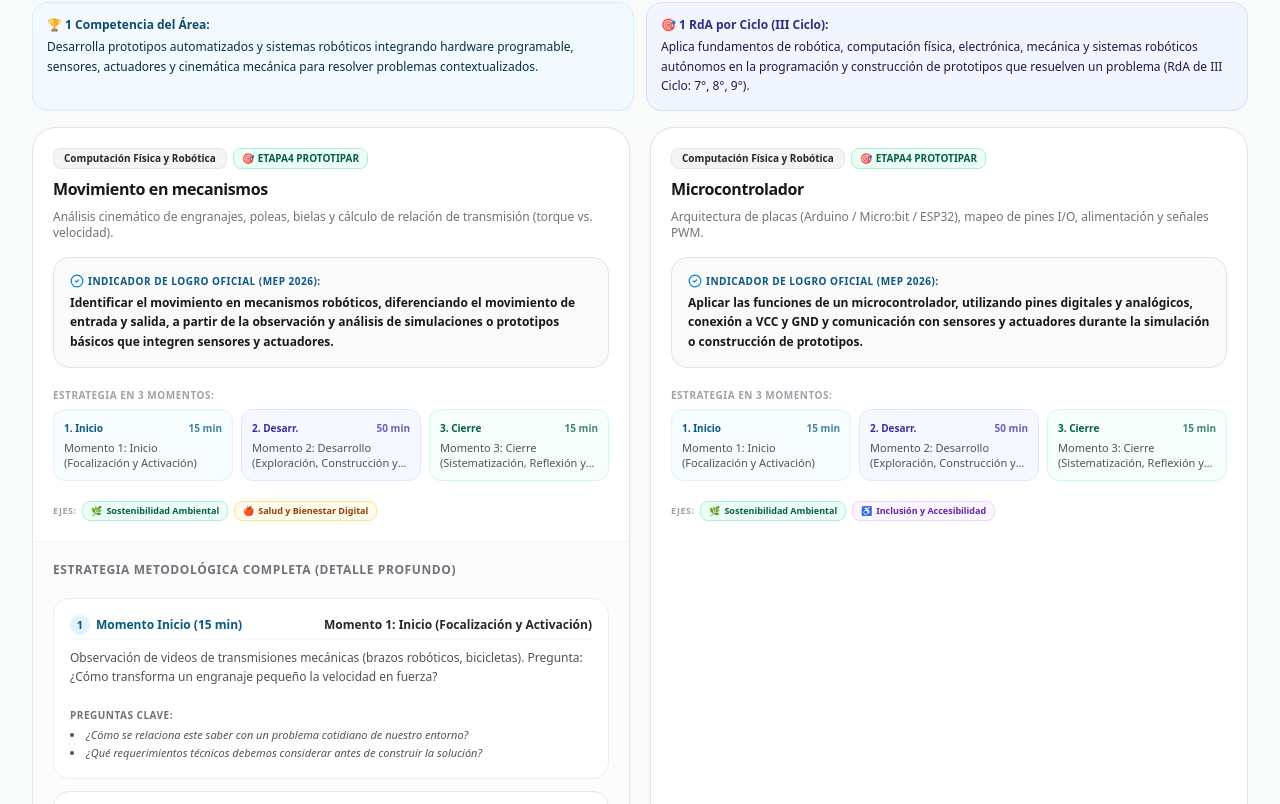
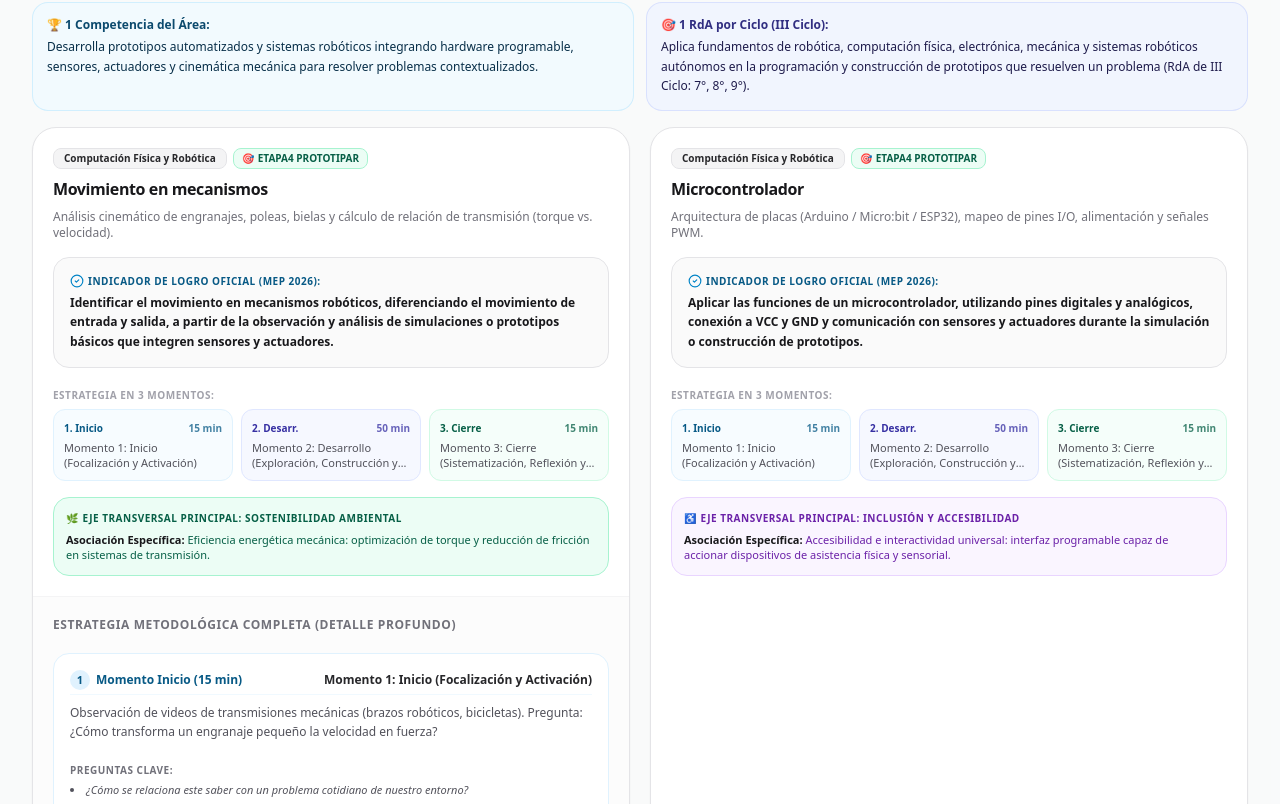
Before and after one commit to albustor/propuestanoveno2027, a Next.js app: page / in a window 1280 px wide. Shown: the part 956-1760 px from the top of the page. Built offline with nearby package versions, Linux system fonts and the light colour scheme.

Commit message:
feat: alineacion de indicadores con etapas Design Thinking y asociacion especifica de ejes transversales

```diff
--- a/src/components/Modulo1/Modulo1View.tsx
+++ b/src/components/Modulo1/Modulo1View.tsx
@@ -3,7 +3,7 @@
 import React, { useState } from 'react';
 import { MODULOS_NOVENO_OFICIAL } from '../../data/curriculoNovenoOficial';
 import { PROYECTOS_SEMESTRALES_NOVENO } from '../../data/proyectoFasesEtapasData';
-import { EJES_TRANSVERSALES_OFICIALES, MAPEO_EJES_POR_SABER } from '../../data/ejesTransversalesData';
+import { EJES_TRANSVERSALES_OFICIALES, MAPEO_EJES_POR_SABER, getEjeEspecificoParaSaber } from '../../data/ejesTransversalesData';
 import {
   Cpu,
   Code,
@@ -410,24 +410,26 @@ export const Modulo1View: React.FC = () => {
                             </div>
                           </div>
 
-                          {/* Ejes Transversales */}
-                          <div className="flex flex-wrap items-center gap-1.5 pt-1">
-                            <span className="text-[9px] font-bold text-zinc-400 uppercase tracking-wider">Ejes:</span>
-                            {(MAPEO_EJES_POR_SABER[saber.id] || []).map((ejeId) => {
-                              const cfg = EJES_TRANSVERSALES_OFICIALES[ejeId];
-                              if (!cfg) return null;
-                              return (
-                                <span
-                                  key={ejeId}
-                                  className={`px-2 py-0.5 rounded-lg text-[9px] font-bold border flex items-center gap-1 ${cfg.bgLight}`}
-                                  title={cfg.nombre}
-                                >
-                                  <span>{ejeId === 'sostenibilidad_ambiental' ? '🌿' : ejeId === 'inclusion_derechos' ? '♿' : ejeId === 'salud_bienestar_digital' ? '🍎' : '🛡️'}</span>
-                                  <span>{cfg.nombreCorto}</span>
-                                </span>
-                              );
-                            })}
-                          </div>
+                          {/* Eje Transversal Principal Específico y Secundarios */}
+                          {(() => {
+                            const ejeEsp = getEjeEspecificoParaSaber(saber.id);
+                            if (!ejeEsp) return null;
+                            const { ejeConfig, detalle } = ejeEsp;
+                            const iconoEje = detalle.ejePrincipal === 'sostenibilidad_ambiental' ? '🌿' : detalle.ejePrincipal === 'inclusion_derechos' ? '♿' : detalle.ejePrincipal === 'salud_bienestar_digital' ? '🍎' : '🛡️';
+                            return (
+                              <div className={`p-3 rounded-2xl border text-xs space-y-1.5 ${ejeConfig.bgLight}`}>
+                                <div className="flex items-center justify-between">
+                                  <span className="text-[10px] font-extrabold uppercase tracking-wider flex items-center gap-1">
+                                    <span>{iconoEje}</span>
+                                    <span>Eje Transversal Principal: {ejeConfig.nombreCorto}</span>
+                                  </span>
+                                </div>
+                                <p className="text-[11px] leading-snug font-medium">
+                                  <strong className="font-bold text-zinc-900">Asociación Específica:</strong> {detalle.justificacion}
+                                </p>
+                              </div>
+                            );
+                          })()}
                         </div>
 
                         {/* Desglose Completo si se expande la tarjeta */}
@@ -512,6 +514,24 @@ export const Modulo1View: React.FC = () => {
                                 </ul>
                               </div>
                             </div>
+
+                            {/* Detalle Eje Transversal Principal */}
+                            {(() => {
+                              const ejeEsp = getEjeEspecificoParaSaber(saber.id);
+                              if (!ejeEsp) return null;
+                              const { ejeConfig, detalle } = ejeEsp;
+                              const iconoEje = detalle.ejePrincipal === 'sostenibilidad_ambiental' ? '🌿' : detalle.ejePrincipal === 'inclusion_derechos' ? '♿' : detalle.ejePrincipal === 'salud_bienestar_digital' ? '🍎' : '🛡️';
+                              return (
+                                <div className={`p-4 rounded-2xl border space-y-1.5 text-xs ${ejeConfig.bgLight}`}>
+                                  <div className="flex items-center space-x-2 font-bold text-xs">
+                                    <span>{iconoEje}</span>
+                                    <span>Eje Transversal Integrado: {ejeConfig.nombre}</span>
+                                  </div>
+                                  <p className="text-[11px] leading-relaxed"><strong className="font-semibold">Fundamentación Pedagógica:</strong> {detalle.justificacion}</p>
+                                  <p className="text-[11px] leading-relaxed"><strong className="font-semibold">Aplicación Directa en el Aula:</strong> {detalle.aplicacionAula}</p>
+                                </div>
+                              );
+                            })()}
 
                             {/* Bitácora y Anotaciones */}
                             <AnotacionesIndicador saberId={saber.id} saberNombre={saber.nombre} />
@@ -601,6 +621,19 @@ export const Modulo1View: React.FC = () => {
                                   <span>Mediación Personalizada</span>
                                 </span>
                               )}
+
+                              {(() => {
+                                const ejeEsp = getEjeEspecificoParaSaber(saber.id);
+                                if (!ejeEsp) return null;
+                                const { ejeConfig, detalle } = ejeEsp;
+                                const iconoEje = detalle.ejePrincipal === 'sostenibilidad_ambiental' ? '🌿' : detalle.ejePrincipal === 'inclusion_derechos' ? '♿' : detalle.ejePrincipal === 'salud_bienestar_digital' ? '🍎' : '🛡️';
+                                return (
+                                  <span className={`px-2 py-0.5 rounded-full text-[10px] font-bold border flex items-center gap-1 ${ejeConfig.bgLight}`} title={detalle.justificacion}>
+                                    <span>{iconoEje}</span>
+                                    <span>{ejeConfig.nombreCorto}</span>
+                                  </span>
+                                );
+                              })()}
 
                               <button
                                 onClick={(e) => {
--- a/src/data/ejesTransversalesData.ts
+++ b/src/data/ejesTransversalesData.ts
@@ -127,14 +127,16 @@ export const PERFIL_SALIDA_NOVENO_RASGOS: PerfilSalidaRasgoNoveno[] = [
 export const MAPEO_EJES_POR_SABER: Record<string, EjeTransversalTipo[]> = {
   // Módulo 1
   movimiento_mecanismos: ['sostenibilidad_ambiental', 'salud_bienestar_digital'],
-  microcontrolador: ['sostenibilidad_ambiental', 'inclusion_derechos'],
+  microcontrolador: ['inclusion_derechos', 'sostenibilidad_ambiental'],
   sensor: ['sostenibilidad_ambiental', 'salud_bienestar_digital'],
-  actuador: ['sostenibilidad_ambiental', 'inclusion_derechos'],
+  actuador: ['inclusion_derechos', 'sostenibilidad_ambiental'],
   domotica: ['sostenibilidad_ambiental', 'inclusion_derechos'],
-  algoritmo: ['etica_paz_ciudadania'],
-  entorno_programacion: ['salud_bienestar_digital', 'etica_paz_ciudadania'],
-  estructuras_control: ['etica_paz_ciudadania'],
+  prototipos: ['inclusion_derechos', 'sostenibilidad_ambiental'],
+  algoritmo: ['etica_paz_ciudadania', 'salud_bienestar_digital'],
+  entorno_programacion: ['inclusion_derechos', 'etica_paz_ciudadania'],
+  estructuras_control: ['etica_paz_ciudadania', 'salud_bienestar_digital'],
   dato: ['etica_paz_ciudadania', 'inclusion_derechos'],
+  iot: ['sostenibilidad_ambiental', 'etica_paz_ciudadania'],
   practicas_actitudes_m1: ['salud_bienestar_digital', 'etica_paz_ciudadania'],
 
   // Módulo 2
@@ -149,3 +151,81 @@ export const MAPEO_EJES_POR_SABER: Record<string, EjeTransversalTipo[]> = {
   herramientas_generativas: ['etica_paz_ciudadania', 'salud_bienestar_digital'],
   practicas_actitudes_m2: ['salud_bienestar_digital', 'etica_paz_ciudadania']
 };
+
+// Mapeo Específico Principal con Justificación Pedagógica por Indicador
+export interface EjeEspecificoDetalle {
+  ejePrincipal: EjeTransversalTipo;
+  justificacion: string;
+  aplicacionAula: string;
+}
+
+export const MAPEO_EJE_ESPECIFICO_DETALLE: Record<string, EjeEspecificoDetalle> = {
+  // --- MÓDULO 1 ---
+  movimiento_mecanismos: {
+    ejePrincipal: 'sostenibilidad_ambiental',
+    justificacion: 'Eficiencia energética mecánica: optimización de torque y reducción de fricción en sistemas de transmisión.',
+    aplicacionAula: 'Cálculo de relación de transmisión (engranajes y poleas) para maximizar la fuerza con el menor consumo de energía mecánica.'
+  },
+  microcontrolador: {
+    ejePrincipal: 'inclusion_derechos',
+    justificacion: 'Accesibilidad e interactividad universal: interfaz programable capaz de accionar dispositivos de asistencia física y sensorial.',
+    aplicacionAula: 'Mapeo de pines I/O para conectar alertas lumínicas y sonoras que atienden necesidades de accesibilidad escolar.'
+  },
+  sensor: {
+    ejePrincipal: 'sostenibilidad_ambiental',
+    justificacion: 'Monitoreo ambiental y uso racional de recursos: detección precisa de variables físicas para evitar consumos innecesarios.',
+    aplicacionAula: 'Calibración de sensores LDR (luz) y PIR (presencia) para encendido automático solo cuando se requiere iluminación.'
+  },
+  actuador: {
+    ejePrincipal: 'inclusion_derechos',
+    justificacion: 'Diseño universal y respuesta adaptada: transformación de señales en acciones físicas que eliminan barreras arquitectónicas.',
+    aplicacionAula: 'Accionamiento de servomotores para puertas automáticas y zumbadores para timbres escolares multisensoriales.'
+  },
+  domotica: {
+    ejePrincipal: 'sostenibilidad_ambiental',
+    justificacion: 'Cultura ambiental y desarrollo sostenible: automatización integral para la reducción de la huella de carbono en el hogar y colegio.',
+    aplicacionAula: 'Diseño de maqueta de aula inteligente con gestión eficiente de iluminación y ventilación automatizada.'
+  },
+  prototipos: {
+    ejePrincipal: 'inclusion_derechos',
+    justificacion: 'Prototipado inclusivo: integración de subsistemas para responder a necesidades reales identificadas en la comunidad.',
+    aplicacionAula: 'Construcción y prueba en equipo de prototipos domóticos con materiales reusables y enfoque de accesibilidad universal.'
+  },
+  algoritmo: {
+    ejePrincipal: 'etica_paz_ciudadania',
+    justificacion: 'Pensamiento algorítmico y rigor lógico: formulación estructurada de pasos sin ambigüedad ni sesgos en la toma de decisiones.',
+    aplicacionAula: 'Diagramas de flujo con simbología normalizada que definen con exactitud el comportamiento del sistema automatizado.'
+  },
+  entorno_programacion: {
+    ejePrincipal: 'inclusion_derechos',
+    justificacion: 'Diseño Universal para el Aprendizaje (DUA): entornos flexibles (bloques o texto) que eliminan barreras de entrada a la programación.',
+    aplicacionAula: 'Codificación modular en IDEs visuales/textuales permitiendo diversas formas de expresión y andamiaje según el estudiante.'
+  },
+  estructuras_control: {
+    ejePrincipal: 'etica_paz_ciudadania',
+    justificacion: 'Juicio lógico y control condicional: toma de decisiones segura ante condiciones límite y prevención de fallos críticos.',
+    aplicacionAula: 'Programación de condicionales (if/else) y bucles para regular con precisión y seguridad el arranque y paro de mecanismos.'
+  },
+  dato: {
+    ejePrincipal: 'etica_paz_ciudadania',
+    justificacion: 'Privacidad, integridad y confiabilidad del dato: tratamiento responsable de mediciones recolectadas por sensores IoT.',
+    aplicacionAula: 'Validación de mediciones sensoriales y protocolo de registro seguro sin vulnerar la privacidad de los usuarios.'
+  },
+  iot: {
+    ejePrincipal: 'sostenibilidad_ambiental',
+    justificacion: 'Automatización y telemática comunitaria: interconexión de dispositivos para la gestión inteligente del entorno escolar.',
+    aplicacionAula: 'Simulación de lectura y respuesta remota de variables ambientales para optimización de recursos institucionales.'
+  },
+  practicas_actitudes_m1: {
+    ejePrincipal: 'salud_bienestar_digital',
+    justificacion: 'Resiliencia ante el error, persistencia y bienestar socioemocional durante la depuración técnica y el trabajo colaborativo.',
+    aplicacionAula: 'Bitácora metacognitiva de debugging donde el error se aborda constructivamente como oportunidad de aprendizaje.'
+  }
+};
+
+export function getEjeEspecificoParaSaber(saberId: string): { ejeConfig: any; detalle: EjeEspecificoDetalle } | null {
+  const detalle = MAPEO_EJE_ESPECIFICO_DETALLE[saberId];
+  if (!detalle) return null;
+  const ejeConfig = EJES_TRANSVERSALES_OFICIALES[detalle.ejePrincipal];
+  return { ejeConfig, detalle };
+}
--- a/src/data/proyectoFasesEtapasData.ts
+++ b/src/data/proyectoFasesEtapasData.ts
@@ -10,41 +10,41 @@ export const PROYECTOS_SEMESTRALES_NOVENO: ProyectoSemestral[] = [
       {
         "id": "fase1_investigacion",
         "numero": 1,
-        "nombre": "Fase I: Investigación y Diagnóstico del Contexto",
-        "descripcion": "Identificación de necesidades del entorno, delimitación del reto tecnológico y análisis del ciclo de vida del dato.",
+        "nombre": "Fase I: Comprensión y Diagnóstico del Contexto",
+        "descripcion": "Observación directa de necesidades del entorno, escucha activa de los usuarios y delimitación clara del reto tecnológico.",
         "etapas": [
           "etapa1_empatizar",
           "etapa2_definir"
         ],
         "evidenciasEsperadas": [
-          "Bitácora de necesidades comunitarias",
-          "Ficha técnica de requerimientos y planteamiento del reto"
+          "Mapa de empatía y registro de necesidades del entorno",
+          "Ficha de requerimientos técnicos y declaración del reto de diseño"
         ]
       },
       {
         "id": "fase2_desarrollo",
         "numero": 2,
         "nombre": "Fase II: Ideación, Diseño y Construcción Técnica",
-        "descripcion": "Generación de alternativas, formulación de algoritmos en pseudocódigo y construcción del prototipo físico/simulado.",
+        "descripcion": "Generación creativa de alternativas, formulación de algoritmos en pseudocódigo/flujogramas y ensamble del prototipo domótico.",
         "etapas": [
           "etapa3_idear",
           "etapa4_prototipar"
         ],
         "evidenciasEsperadas": [
-          "Diagramas de flujo y esquemas de conexión",
-          "Prototipo domótico funcional (físico o simulado)"
+          "Diagramas de flujo y esquemas de conexionado de pines",
+          "Prototipo domótico funcional operativo (físico o simulado)"
         ]
       },
       {
         "id": "fase3_evaluacion",
         "numero": 3,
         "nombre": "Fase III: Validación, Depuración y Socialización",
-        "descripcion": "Pruebas de estrés, calibración de sensores, corrección de fallas y demostración pública ante la comunidad escolar.",
+        "descripcion": "Pruebas de funcionamiento, calibración de sensores, depuración sistemática de fallas y sustentación pública ante la comunidad escolar.",
         "etapas": [
           "etapa5_evaluar_testear"
         ],
         "evidenciasEsperadas": [
-          "Instrumento de pruebas y depuración",
+          "Matriz de pruebas y bitácora de depuración de errores",
           "Presentación demostrativa (Demostración de lo Aprendido)"
         ]
       }
@@ -55,15 +55,15 @@ export const PROYECTOS_SEMESTRALES_NOVENO: ProyectoSemestral[] = [
         "numero": 1,
         "nombre": "Etapa 1: Empatizar",
         "faseId": "fase1_investigacion",
-        "faseNombre": "Fase I: Investigación y Diagnóstico",
-        "proposito": "Comprender las necesidades reales de los usuarios e identificar puntos críticos en el uso de la energía o accesibilidad.",
+        "faseNombre": "Fase I: Comprensión y Diagnóstico",
+        "proposito": "Comprender las necesidades reales de los usuarios mediante observación directa y escucha activa en el entorno escolar o comunal.",
         "accionesClave": [
-          "Observar y registrar situaciones de desperdicio de luz o barreras arquitectónicas en el colegio.",
-          "Realizar entrevistas breves a conserjes, docentes y familiares sobre retos cotidianos."
+          "Observar y registrar de forma directa situaciones de consumo eléctrico o barreras de accesibilidad en el colegio.",
+          "Conversar y escuchar activamente a conserjes, docentes y compañeros sobre retos y necesidades cotidianas."
         ],
         "entregablesSugeridos": [
-          "Mapa de empatía del usuario",
-          "Registro de observaciones en bitácora"
+          "Mapa de empatía de las personas usuarias",
+          "Bitácora de observación directa de necesidades"
         ],
         "semanaSugeridaModulo1": [
           3,
@@ -74,13 +74,13 @@ export const PROYECTOS_SEMESTRALES_NOVENO: ProyectoSemestral[] = [
           4
         ],
         "criteriosEvaluacionMEP": [
-          "Identifica situaciones problemáticas pertinentes en su contexto sociocultural.",
-          "Registra información cualitativa relevante y con respeto ético."
+          "Identifica con sensibilidad y respeto situaciones problemáticas reales en su contexto educativo.",
+          "Registra información cualitativa relevante de los usuarios sin sesgos ni suposiciones."
         ],
         "actividadEnriquecida": {
-          "inicio": "Focalización: Lluvia de ideas sobre problemas que la tecnología puede mitigar en el colegio.",
-          "desarrollo": "Trabajo de campo: Levantamiento de datos en equipos y construcción del mapa de empatía.",
-          "cierre": "Plenaria: Socialización de los principales hallazgos diagnósticos."
+          "inicio": "Focalización: Diálogo guiado sobre situaciones cotidianas que requieren soluciones automatizadas o accesibles en la institución.",
+          "desarrollo": "Recorrido de observación guiada en equipos y construcción colaborativa del mapa de empatía.",
+          "cierre": "Plenaria: Puesta en común de los principales hallazgos y dolores identificados en las personas usuarias."
         }
       },
       {
@@ -88,15 +88,15 @@ export const PROYECTOS_SEMESTRALES_NOVENO: ProyectoSemestral[] = [
         "numero": 2,
         "nombre": "Etapa 2: Definir",
         "faseId": "fase1_investigacion",
-        "faseNombre": "Fase I: Investigación y Diagnóstico",
-        "proposito": "Formular el problema de diseño de manera precisa mediante una pregunta reto: ¿Cómo podríamos...?",
+        "faseNombre": "Fase I: Comprensión y Diagnóstico",
+        "proposito": "Sintetizar las observaciones del entorno y formular el desafío tecnológico central mediante la pregunta detonante de diseño: ¿Cómo podríamos...?",
         "accionesClave": [
-          "Sintetizar los datos recolectados y redactar la declaración del problema.",
-          "Definir los requerimientos técnicos mínimos (sensores, actuadores, presupuesto)."
+          "Sintetizar los hallazgos de la empatía y redactar la declaración precisa del problema.",
+          "Establecer la lista de requerimientos técnicos y funcionales del reto (sensores, actuadores, condiciones de operación)."
         ],
         "entregablesSugeridos": [
           "Declaración del reto de diseño (Problem Statement)",
-          "Lista de especificaciones técnicas"
+          "Lista de especificaciones y requerimientos funcionales"
         ],
         "semanaSugeridaModulo1": [
           5,
@@ -107,13 +107,13 @@ export const PROYECTOS_SEMESTRALES_NOVENO: ProyectoSemestral[] = [
           6
         ],
         "criteriosEvaluacionMEP": [
-          "Delimita el reto técnico con claridad y viabilidad pedagógica.",
-          "Establece requerimientos funcionales coherentes con los saberes del nivel."
+          "Delimita el reto técnico con claridad, pertinencia contextual y viabilidad pedagógica.",
+          "Establece requerimientos funcionales coherentes con los indicadores curriculares del nivel."
         ],
         "actividadEnriquecida": {
-          "inicio": "Focalización: Análisis de declaraciones de problemas bien vs. mal delimitadas.",
-          "desarrollo": "Redacción colaborativa del reto y la lista de especificaciones del prototipo.",
-          "cierre": "Validación con el docente para asegurar pertinencia curricular."
+          "inicio": "Focalización: Análisis de declaraciones de problemas amplias vs. retos de diseño bien focalizados.",
+          "desarrollo": "Redacción colaborativa de la pregunta '¿Cómo podríamos...?' y definición de especificaciones técnicas.",
+          "cierre": "Validación formativa con el docente para asegurar la alineación con los indicadores oficiales."
         }
       },
       {
```
